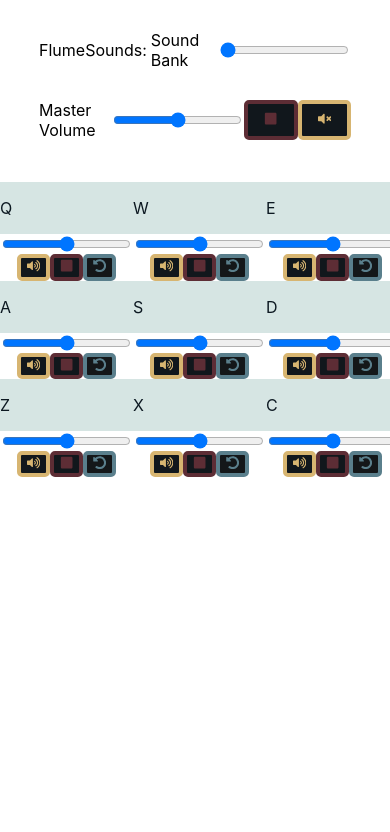
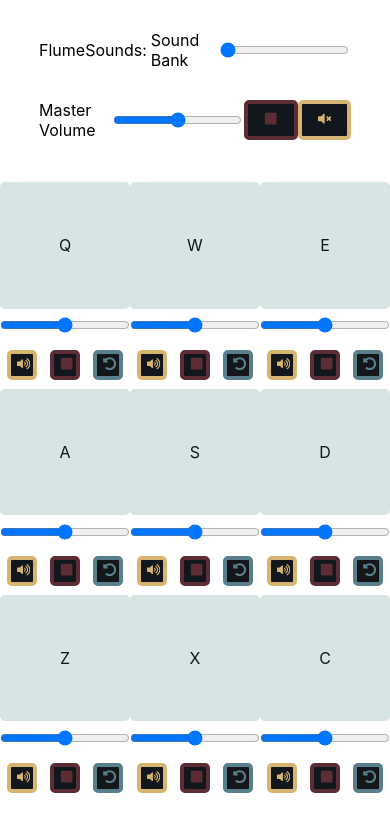
Before and after one commit to nic-vo/nv-portfolio, a Next.js app: page /fcc/drum-machine in a window 390 px wide. Shown: the top 832 px of the page. Built offline with nearby package versions, Linux system fonts and the light colour scheme.

Commit message:
Refine pad styling
Move controls out of pad and make them obey mobile width
Soften pad corners

```diff
--- a/styles/fcc/DrumMachine/Pad.module.css
+++ b/styles/fcc/DrumMachine/Pad.module.css
@@ -3,18 +3,47 @@
 	display: flex;
 	flex-direction: column;
 	align-items: center;
+	width: 100%;
 }
 
 .pad {
 	position: relative;
 	width: 100%;
-	display: block;
+	height: 15vh;
+	display: flex;
+	flex-direction: column;
+	align-items: center;
+	justify-content: center;
 	background-color: var(--global-color);
 	color: var(--global-background);
+	border-radius: 5px;
 }
 
-.controls {
-	position: absolute;
+.pad p {
+	display: block;
+}
+
+.buttons {
+	width: 100%;
+	margin: 1vh 0 1vh 0;
 	display: flex;
 	flex-direction: row;
+	justify-content: space-around;
 }
+
+.container input {
+	width: 100%;
+	margin: 1vh 0 1vh 0;
+}
+
+.buttons button {
+	width: 30px;
+	height: 30px;
+}
+
+@media (min-aspect-ratio: 1) {
+	.buttons button {
+		height: 35px;
+		width: 35px;
+	}
+}
```
